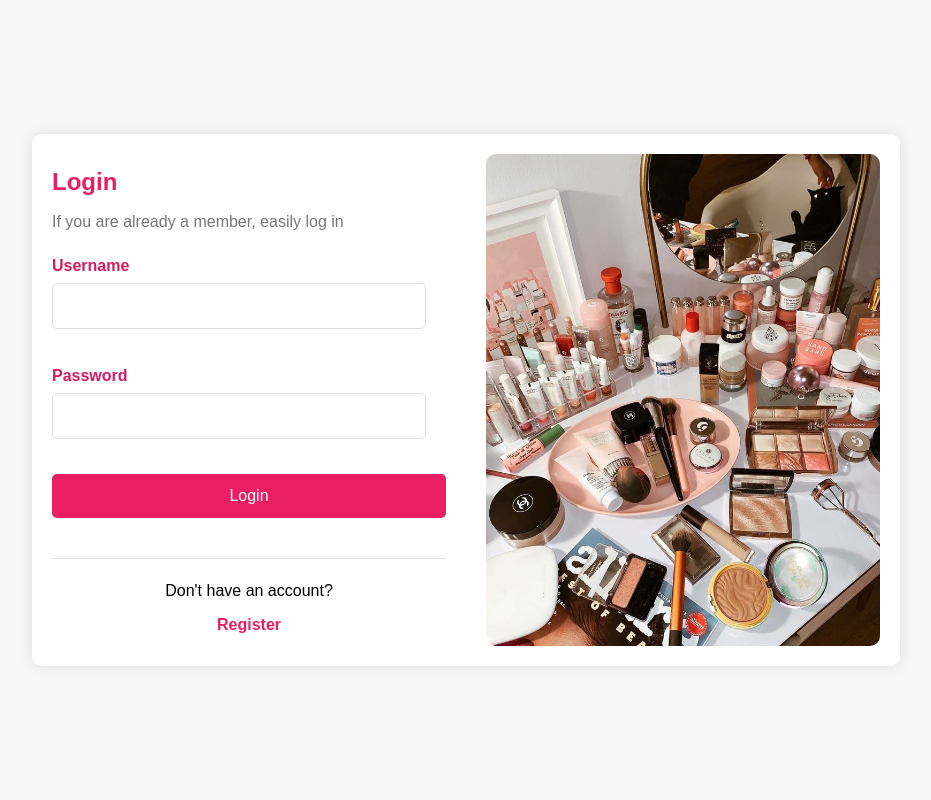
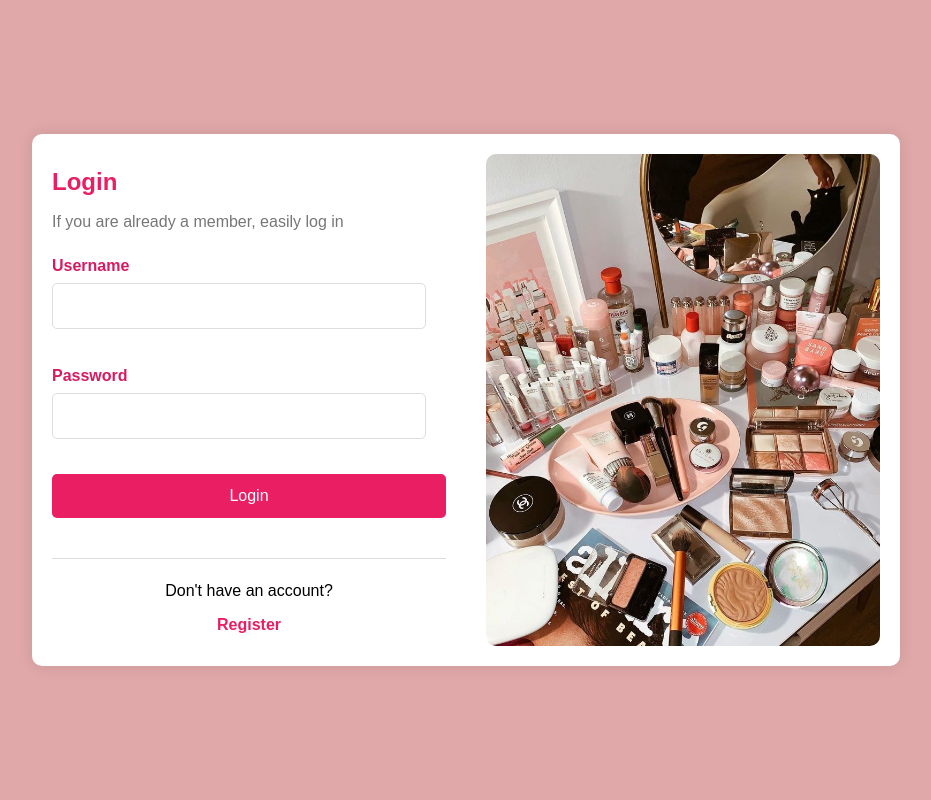
Before and after one commit to yemy16/Luxury-Glow, a Django app: page /login/ in a window 1280 px wide. Shown: the whole page, without its empty margins (174-1105 px from the left). Run offline with Django 5.2, Linux system fonts and the light colour scheme; some libraries are stand-ins or nearby versions.

Commit message:
Kasih warna backgorund websitenya

```diff
--- a/main/templates/login.html
+++ b/main/templates/login.html
@@ -62,7 +62,7 @@
     margin: 0;
     padding: 0;
     font-family: Arial, sans-serif;
-    background-color: #f7f7f7;
+    background-color: #e0a8a8;
   }
 
   .login-container {
```
